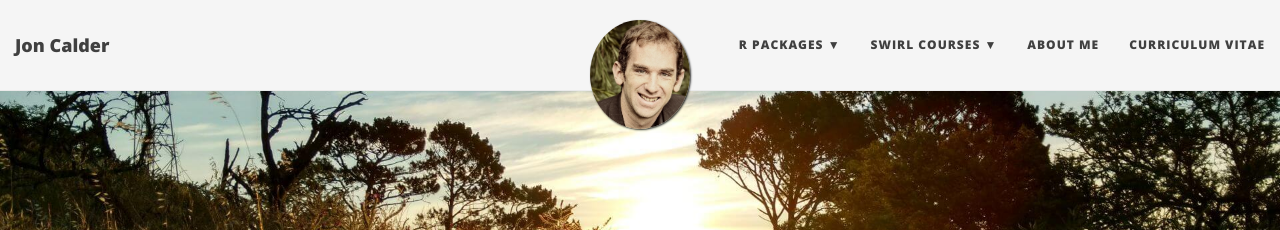
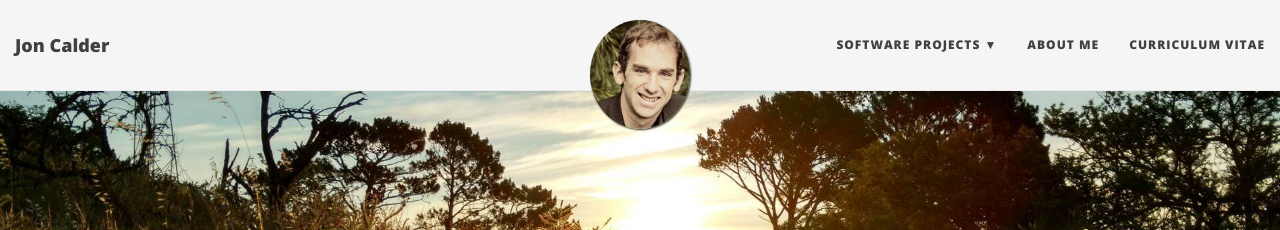
Before and after one commit to jonmcalder/jonmcalder.github.io, a Jekyll site: the page built from index.html, in a window 1280 px wide. Shown: the top 230 px of the page. Built offline with Jekyll 4.4.1, drawn with Linux system fonts in a browser that asks for light colours; nearby versions of some CDN libraries; the list of posts is cut into pages by our own code.

Commit message:
Combine links under the heading Software Projects and add link to hugobot.

```diff
--- a/_config.yml
+++ b/_config.yml
@@ -23,9 +23,9 @@
 
 # List of links in the navigation bar
 navbar-links:
-  R Packages:
+  Software Projects:
     - refactor: "refactor"
-  Swirl Courses:
+    - hugobot: "hugobot"
     - Regular Expressions: "Regular_Expressions"
     - Diagrammer: "DiagrammeR"
   About Me: "aboutme"
```
